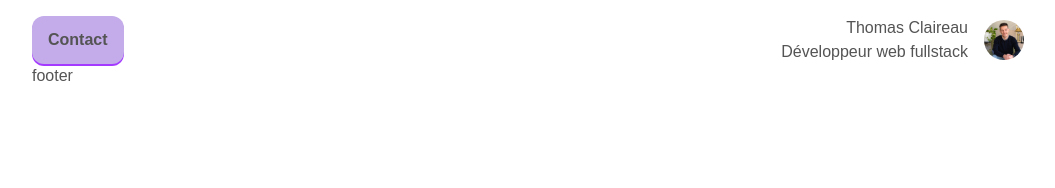
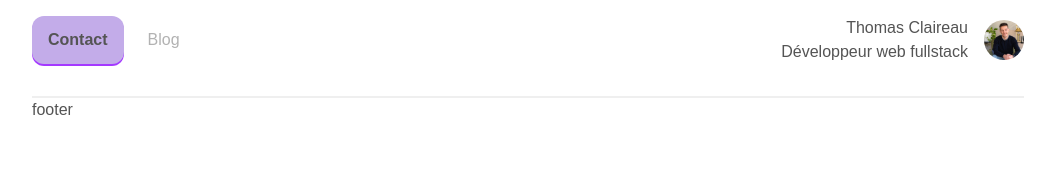
Before and after one commit to thomas-claireau/resume, a Next.js app: page / in a window 1280 px wide. Shown: the top 188 px of the page, without its empty margins (112-1167 px from the left). Built offline with nearby package versions, Linux system fonts and the light colour scheme.

Commit message:
:sparkles: (header): desktop ok

```diff
--- a/components/Button.tsx
+++ b/components/Button.tsx
@@ -1,12 +1,24 @@
+import Link from 'next/link';
+
 type Props = {
   children: JSX.Element | string;
   color: string;
 	shadow: string;
+	href?: string;
+	target?: string;
 }
 
-export default function Button({ children, color, shadow }: Props) {
-  return (
-    <button className={`font-bold ${color} py-3 px-4 rounded-xl ${shadow}`}>
+export default function Button({
+  children, color, shadow, href = null, target = '',
+}: Props) {
+  const classes = `font-bold ${color} py-3 px-4 rounded-xl ${shadow}`;
+
+  return href ? (
+    <Link href={href}>
+      <a className={classes} target={target}>{children}</a>
+    </Link>
+  ) : (
+    <button className={classes}>
       {children}
     </button>
   );
--- a/components/Header.tsx
+++ b/components/Header.tsx
@@ -1,8 +1,7 @@
 import { useRouter } from 'next/router';
 import Image from 'next/image';
 
-import resolveConfig from 'tailwindcss/resolveConfig';
-import tailwindConfig from '../tailwind.config';
+import Link from 'next/link';
 
 import Button from './Button';
 
@@ -14,12 +13,13 @@ export default function Header() {
   const { locale } = router;
   const t = locale === 'en' ? en : fr;
 
-  const { theme } = resolveConfig(tailwindConfig);
-
   return (
-    <header className="flex items-center justify-between">
-      <div className="left">
-        <Button color="bg-[#c3ace9]" shadow="shadow-[0_2px_0_0_#a439ff]">{t.contact}</Button>
+    <header className="flex items-center justify-between pb-8 border-b-2 border-gray-100">
+      <div className="left flex items-center gap-6">
+        <Button color="bg-[#c3ace9]" shadow="shadow-[0_2px_0_0_#a439ff]" href="mailto:pro.thomas.claireau@gmail.com" target="blank">{t.contact}</Button>
+        <Link href="/blog">
+          <a className="text-gray-300" target="blank">Blog</a>
+        </Link>
       </div>
       <div className="flex items-center relative gap-4">
         <div className="flex flex-col items-end">
--- a/styles/globals.css
+++ b/styles/globals.css
@@ -3,5 +3,5 @@
 @tailwind utilities;
 
 html {
-  @apply text-gray;
+  @apply text-gray-600;
 }
--- a/tailwind.config.js
+++ b/tailwind.config.js
@@ -9,8 +9,15 @@ module.exports = {
       sans: ['Nunito', 'sans-serif'],
     },
     colors: {
-      gray: '#545454',
+      gray: {
+        100: '#EFEFEF',
+        300: '#B2B2B2',
+        600: '#545454',
+      },
     },
+    borderColor: (theme) => ({
+      DEFAULT: theme('colors.gray.100', 'currentColor'),
+    }),
   },
   plugins: [],
 };
```
